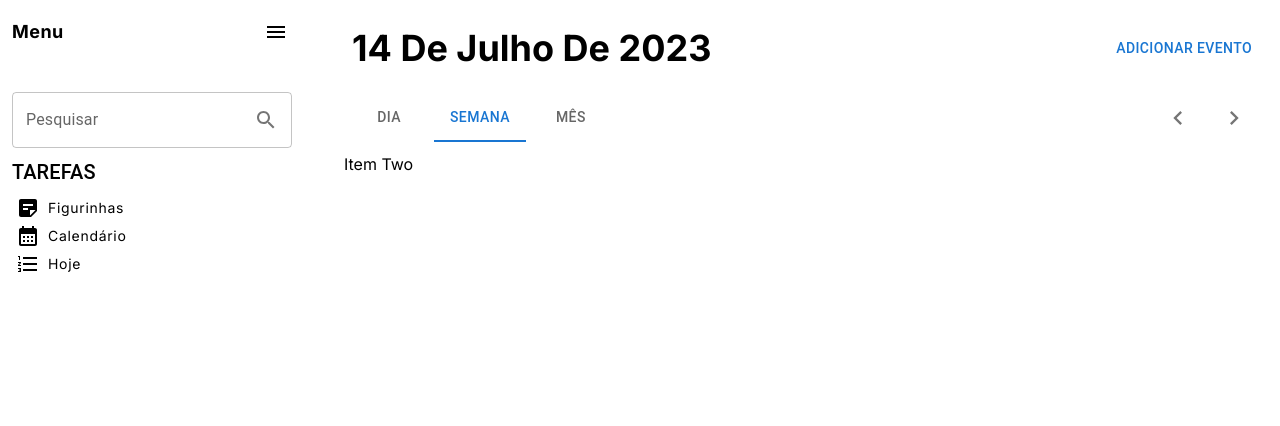
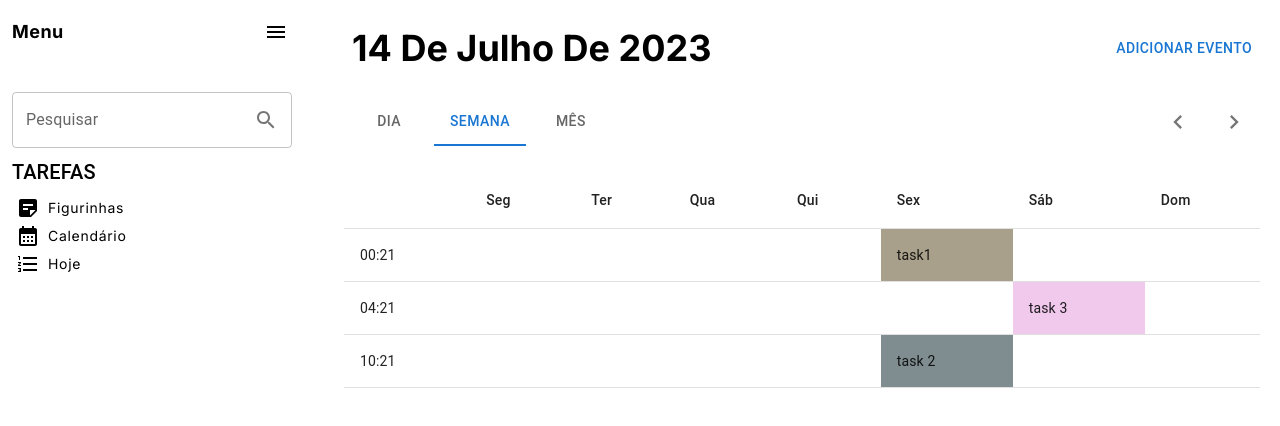
Before and after one commit to yLexter/todo-list, a Next.js app: page / in a window 1280 px wide. Both pictures are taken after a click on the tab "SEMANA". Shown: the top 426 px of the page. Built offline with nearby package versions, Linux system fonts and the light colour scheme.

Commit message:
TabWeek e TabDay quase prontos

```diff
--- a/components/optionsMenu/Notes/Note.tsx
+++ b/components/optionsMenu/Notes/Note.tsx
@@ -9,14 +9,12 @@ interface IPropNotes {
 
 export default function Note({ note }: IPropNotes) {
 
-    const [r,g,b] = Utils.getRandomRGB();
-
     return (
         <div
            className='h-96 rounded-md p-5 shadow-lg'
            style={{
               width: "30%",
-              backgroundColor: `rgb(${r}, ${g}, ${b}, 0.4)`
+              backgroundColor: Utils.getRandomColor()
            }}
           >
             <h3 className='capitalize font-bold mb-3 text-2xl'>{note.title}</h3>
--- a/components/optionsMenu/calendar/Calendar.tsx
+++ b/components/optionsMenu/calendar/Calendar.tsx
@@ -3,11 +3,11 @@
 import { Box, Button, IconButton, Tab, Tabs } from '@mui/material';
 import React, { useState } from 'react';
 import TitleOption from '../utils/TitleOption';
-
 import NavigateNextIcon from '@mui/icons-material/NavigateNext';
 import NavigateBeforeIcon from '@mui/icons-material/NavigateBefore';
 import { ITask } from '@/tsUtils/interfaces';
-import { Utils } from '@/tsUtils/classes';
+import TabDay from './TabDay';
+import TabWeek from './TabWeek';
 
 interface IPropCalendar { }
 
@@ -18,7 +18,6 @@ interface IPropTabPanel {
 }
 
 const TabPanel = ({ children, value, index }: IPropTabPanel) => {
-
     return (
         <>
             {value === index &&
@@ -28,29 +27,6 @@ const TabPanel = ({ children, value, index }: IPropTabPanel) => {
         </>
     )
 }
-
-const TabPanelChildren = ({ task }: { task: ITask }) => {
-
-    const [r, g, b] = Utils.getRandomRGB();
-
-    return (
-        <Box className='h-20 w-full flex gap-2'>
-
-            <div className='w-1/12 self-center'>
-                {Utils.getTimeFormatted(task.date)}
-            </div>
-
-            <div
-                style={{ backgroundColor: `rgb(${r},${g},${b}, 0.5)` }}
-                className='w-11/12 p-3'>
-                <p>{task.content}</p>
-            </div>
-        </Box>
-    )
-
-
-}
-
 
 export default function Calendar({ }: IPropCalendar) {
 
@@ -66,21 +42,41 @@ export default function Calendar({ }: IPropCalendar) {
         year: 'numeric'
     });
 
-    const exampleTask: ITask = {
-        id: "z",
-        content: "mucho sexo",
-        date: new Date()
-    }
+    const tasks: ITask[] = [
+        {
+            id: "a",
+            content: "task1",
+            date: new Date()
+        },
+        {
+            id: "y",
+            content: "task 2",
+            date: new Date(Date.now() + 3600 * 1000 * 10 + 5 * 1000)
+        },
+        {
+            id: "z",
+            content: "task 3",
+            date: new Date(Date.now() + 3600 * 1000 * 28 + 10 * 1000)
+        }
+    ]
+
+    const sortedTasks = tasks.sort((a, b) => {
+        const [hours1, minutes1] = [a.date.getHours(), a.date.getMinutes()]
+        const [hours2, minutes2] = [b.date.getHours(), b.date.getMinutes()]
+
+        return hours1 - hours2 || minutes1 - minutes2
+    })
+
 
     return (
         <Box className="col-span-9 w-full p-5"  >
 
-            <div className='flex justify-between gap-2 mb-4'>
+            <div className='flex justify-between gap-2 mb-5'>
                 <TitleOption title={dateToString} />
                 <Button>Adicionar Evento</Button>
             </div>
 
-            <div className='flex justify-between items-center mb-2'>
+            <div className='flex justify-between items-center mb-6'>
                 <Tabs onChange={handleChange} value={currentTab} >
                     <Tab label="Dia" value={1} />
                     <Tab label="Semana" value={2} />
@@ -99,10 +95,10 @@ export default function Calendar({ }: IPropCalendar) {
             </div>
 
             <TabPanel value={currentTab} index={1}>
-                <TabPanelChildren task={exampleTask} />
+                <TabDay tasks={sortedTasks} />
             </TabPanel>
             <TabPanel value={currentTab} index={2}>
-                Item Two
+               <TabWeek tasks={sortedTasks}/>
             </TabPanel>
             <TabPanel value={currentTab} index={3}>
                 Item Three
--- /dev/null
+++ b/components/optionsMenu/calendar/TabDay.tsx
@@ -0,0 +1,38 @@
+
+
+import { Utils } from '@/tsUtils/classes';
+import { ITask } from '@/tsUtils/interfaces';
+import { Box } from '@mui/material';
+import React from 'react';
+
+interface IPropTabDay {
+    tasks: ITask[]
+}
+
+
+const TaskComponent = ({ task }: { task: ITask }) => {
+
+    return (
+        <Box className='h-24 w-11/12 flex gap-2 mb-4'>
+
+            <div className='w-1/12 self-center'>
+                {Utils.getTimeFormatted(task.date)}
+            </div>
+
+            <div
+                style={{ backgroundColor: Utils.getRandomColor() }}
+                className='w-11/12 p-3 rounded-md'>
+                <p>{task.content}</p>
+            </div>
+        </Box>
+    )
+
+}
+
+export default function TabDay({ tasks }: IPropTabDay) {
+
+    return (
+        tasks.map(task => <TaskComponent key={task.id} task={task} />)
+    )
+
+};
--- /dev/null
+++ b/components/optionsMenu/calendar/TabWeek.tsx
@@ -0,0 +1,74 @@
+
+import { Utils } from '@/tsUtils/classes';
+import { ITask } from '@/tsUtils/interfaces';
+import { Box, Table, TableBody, TableCell, TableContainer, TableHead, TableRow } from '@mui/material';
+import { utimesSync } from 'fs';
+import React from 'react';
+
+interface IPropTabWeek {
+    tasks: ITask[]
+}
+
+
+export default function TabWeek({ tasks }: IPropTabWeek) {
+
+    const daysOfWeek = [
+        { name: "Seg", day: 1, },
+        { name: "Ter", day: 2, },
+        { name: "Qua", day: 3, },
+        { name: "Qui", day: 4, },
+        { name: "Sex", day: 5, },
+        { name: "Sáb", day: 6, },
+        { name: "Dom", day: 7, }
+    ]
+
+    const timesNonRepetating = tasks.reduce((acc, task) => {
+        const time = Utils.getTimeFormatted(task.date);
+
+        if (acc.has(time)) {
+            acc.get(time)?.push(task)
+        } else {
+            acc.set(time, [task])
+        };
+
+        return acc
+    }, new Map<String, ITask[]>)
+
+    const rows = Array.from(timesNonRepetating.entries())
+
+    return (
+        <TableContainer>
+            <Table>
+                <TableHead>
+                    <TableRow>
+                        <TableCell></TableCell>
+                        {daysOfWeek.map(day => <TableCell key={`HeadTable-${day.name}`} >{day.name}</TableCell>)}
+                    </TableRow>
+                </TableHead>
+
+                <TableBody>
+                    {
+                        rows.map(([time, tasks]) => (
+                            <TableRow key={`TimeTable-${time}`}>
+
+                                <TableCell>{time}</TableCell>
+
+                                {daysOfWeek.map(({ name, day }) => {
+
+                                    return tasks.map(task => {
+
+                                        if (task.date.getDay() === day)
+                                            return <TableCell sx={{ backgroundColor: Utils.getRandomColor() }}>{task.content}</TableCell>
+
+                                        return <TableCell></TableCell>
+                                    })
+                                })}
+
+                            </TableRow>
+                        ))
+                    }
+                </TableBody>
+            </Table>
+        </TableContainer>
+    );
+};
--- a/tsUtils/classes.ts
+++ b/tsUtils/classes.ts
@@ -10,15 +10,31 @@ export class Utils {
     }
 
     public static getTimeFormatted(date: Date) {
-       return `${date.getHours()}:${date.getMinutes()}`;
+        return `
+          ${date.getHours().toString().padStart(2, "0")}:${date.getMinutes().toString().padStart(2, "0")}
+        `;
     }
 
     public static getRandomNumber(max: number) {
         return ~~(Math.random() * max)
     }
 
-    public static getRandomRGB() {
-        return [Utils.getRandomNumber(256), Utils.getRandomNumber(256), Utils.getRandomNumber(256)]
+    public static getRandomColor() {
+        return `rgb(${Utils.getRandomNumber(256)}, ${Utils.getRandomNumber(256)}, ${Utils.getRandomNumber(256)}, 0.5)`
+    }
+
+    public static createMatrix<T>(lines: number, columns: number) {
+        const matrix: T | null[][] = [];
+
+        for (let i = 0; i < lines; i++) {
+            matrix[i] = [];
+
+            for (let j = 0; j < columns; j++)
+                matrix[i][j] = null;
+
+        }
+
+        return matrix;
     }
 
 }
```
Also changed, not shown: components/optionsMenu/Notes/Notes.tsx (+0 -8 lines).
